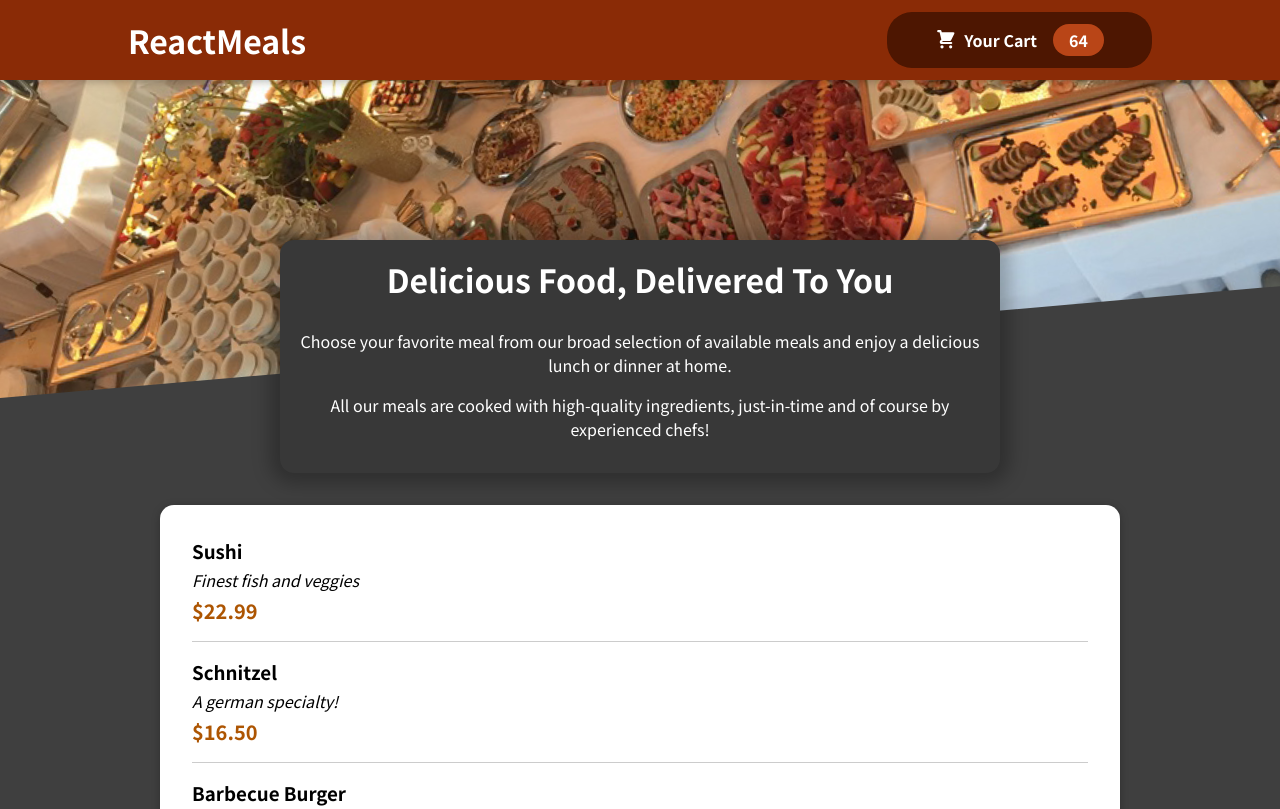
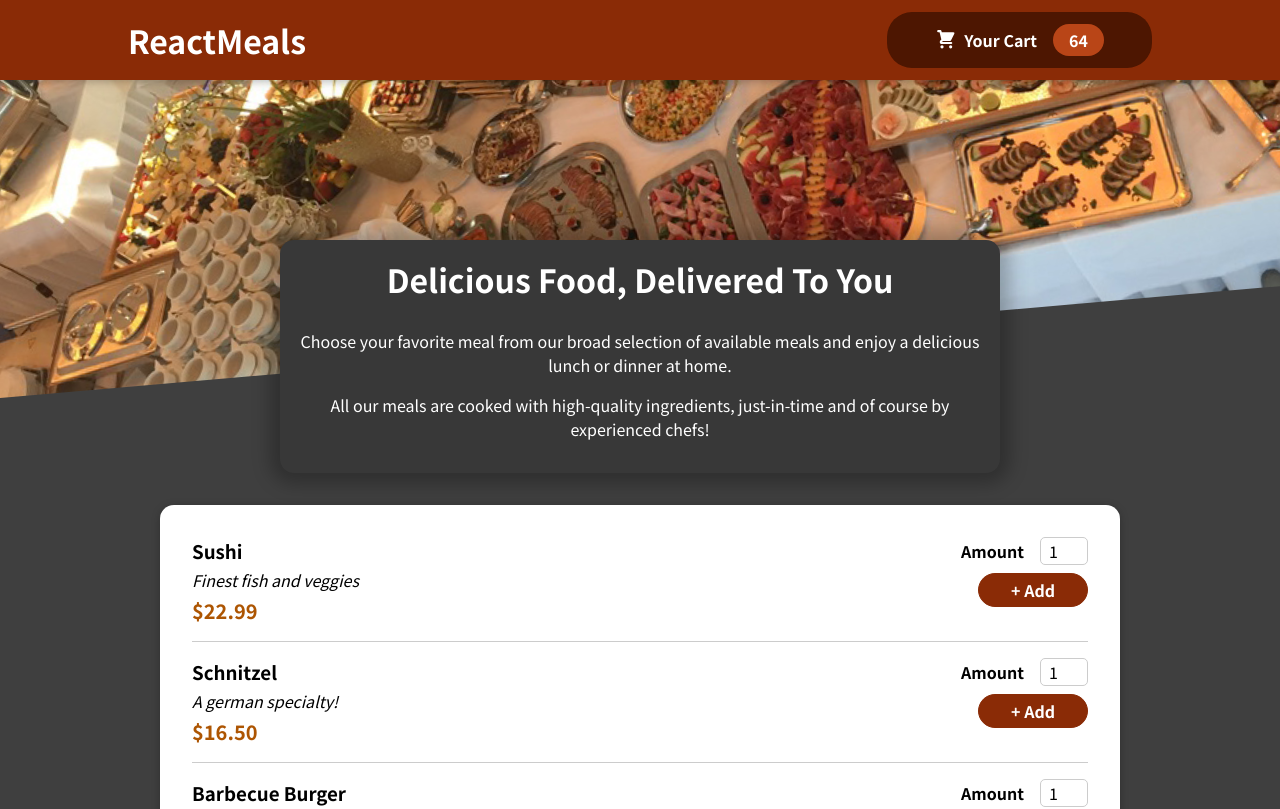
Before and after one commit to d-pfeif/food-order-app, a React (Create React App) app: page / in a window 1280 px wide. Shown: the top 809 px of the page. Built offline with nearby package versions, Linux system fonts and the light colour scheme.

Commit message:
MealItemForm and Input components

```diff
--- a/src/components/Meals/MealItem.js
+++ b/src/components/Meals/MealItem.js
@@ -1,4 +1,5 @@
 import classes from "./MealItem.module.css"
+import MealItemForm from "./MealItemForm";
 
 const MealItem = (props) => {
   const {name, description, price} = props.meal
@@ -12,7 +13,7 @@
         <div className={classes.price}>{formatedPrice}</div>
       </div>
       <div>
-
+        <MealItemForm />
       </div>
     </li>
   );
--- a/src/components/Meals/MealItemForm.js
+++ b/src/components/Meals/MealItemForm.js
@@ -0,0 +1,20 @@
+import Input from "../UI/Input"
+import classes from "./MealItemForm.module.css"
+
+const MealItemForm = (props) => {
+  return (
+    <form className={classes.form}>
+      <Input label="Amount" input={{
+        id: "amount",
+        type: "number",
+        min: "1",
+        max: "5",
+        step: "1",
+        defaultValue: "1"
+      }} />
+      <button>+ Add</button>
+    </form>
+  )
+}
+
+export default MealItemForm
--- /dev/null
+++ b/src/components/UI/Input.js
@@ -0,0 +1,12 @@
+import classes from './Input.module.css'
+
+const Input = (props) => {
+  return (
+    <div className={classes.input}>
+      <label htmlFor={props.input.id}>{props.label}</label>
+      <input {...props.input} />
+    </div>
+  );
+}
+
+export default Input
--- /dev/null
+++ b/src/components/UI/Input.module.css
@@ -0,0 +1,18 @@
+.input {
+  display: flex;
+  align-items: center;
+  margin-bottom: 0.5rem;
+}
+
+.input label {
+  font-weight: bold;
+  margin-right: 1rem;
+}
+
+.input input {
+  width: 3rem;
+  border-radius: 5px;
+  border: 1px solid #ccc;
+  font: inherit;
+  padding-left: 0.5rem;
+}
```
